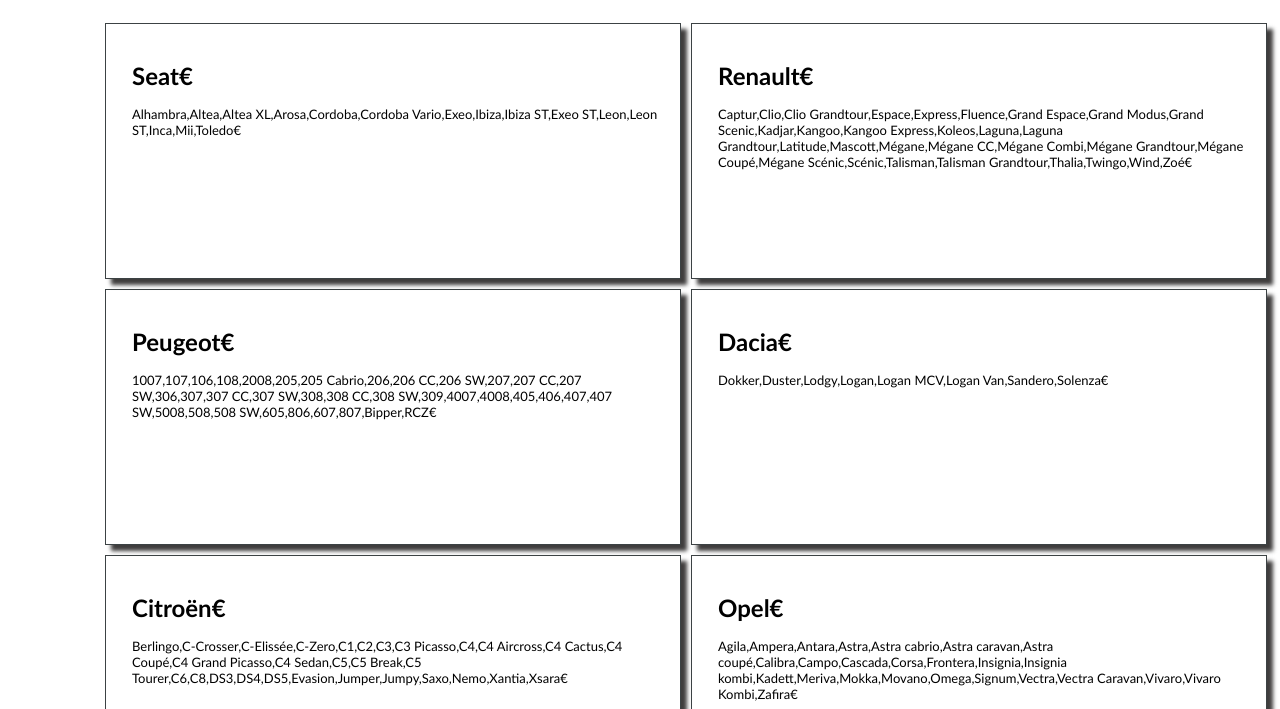
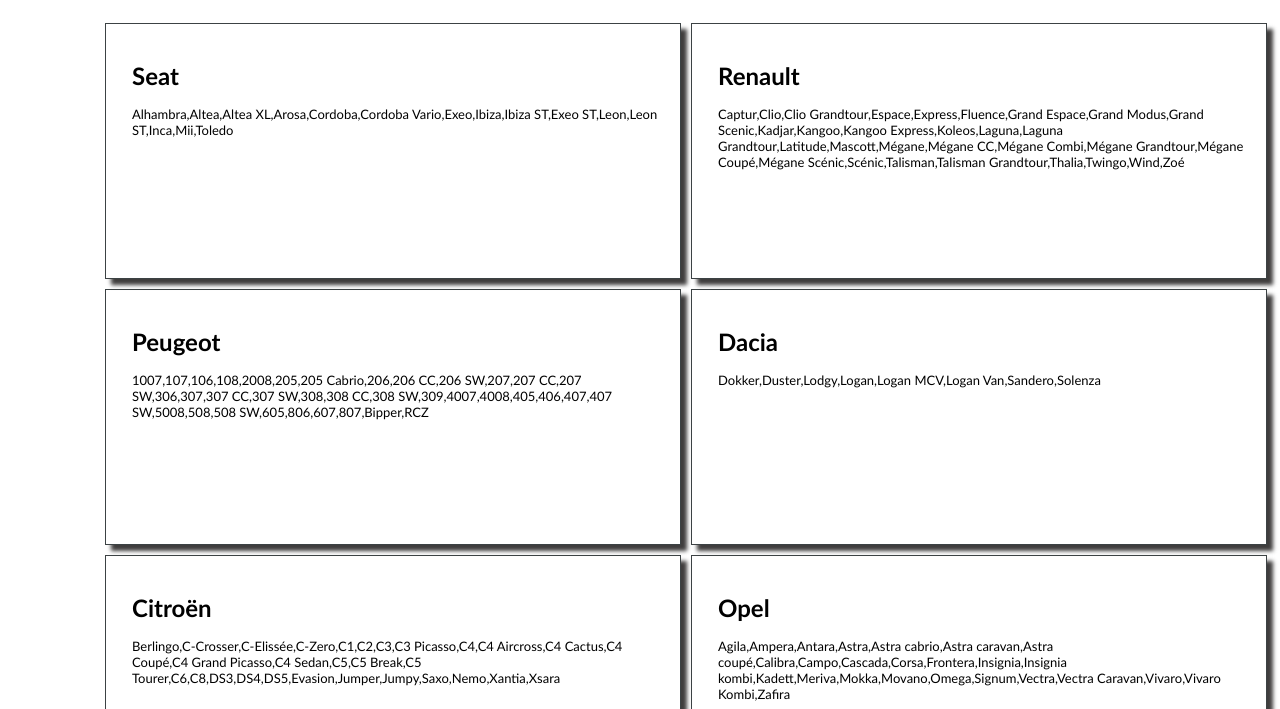
Before and after one commit to DaivaUrb/java_script, a plain HTML site: page Task 4/Index.html in a window 1280 px wide. Shown: the part 91-800 px from the top of the page. Drawn offline with Linux system fonts and the light colour scheme.

Commit message:
pataisymas antras

```diff
--- a/Task 4/script.js
+++ b/Task 4/script.js
@@ -23,13 +23,13 @@
     cars.forEach((car) => {
 
       const carBrand = document.createElement("h2");
-      carBrand.innerText = `${car.brand}€`;
+      carBrand.innerText = `${car.brand}`;
 
       const carModels = document.createElement("p");
-      carModels.innerText = `${car.models}€`;
+      carModels.innerText = `${car.models}`;
 
       const carCard = document.createElement("div");
-      carCard.setAttribute("class", "car-card");
+      carCard.setAttribute("class", "car-card ");
       carCard.append(
         carBrand,
         carModels
--- a/Task 4/style.css
+++ b/Task 4/style.css
@@ -71,6 +71,7 @@
  margin: 5px;
 
 }
+
 .car-card h2 {
   margin: 2rem 1rem 1rem 1rem;
 }
@@ -81,4 +82,5 @@
   font-size: small;
   flex: auto;
   overflow:auto;
+
 }
```
